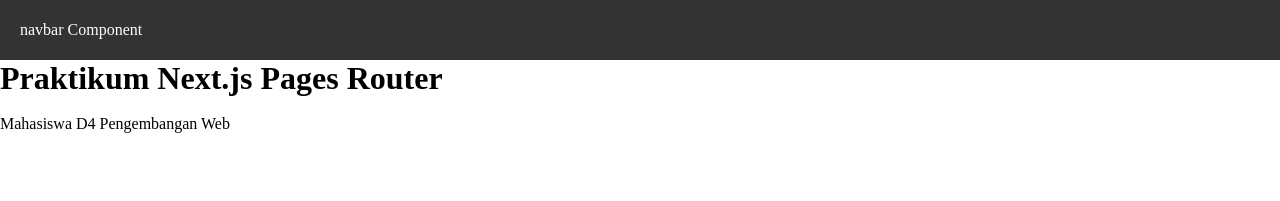
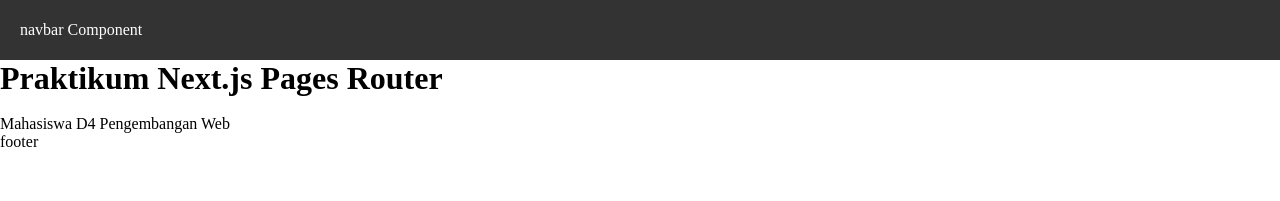
Before and after one commit to 4rdnac/PemrogramanFramework, a Next.js app in the folder Praktikum02/next-routing/: page / in a window 1280 px wide. Shown: the top 201 px of the page. Built offline with nearby package versions, Linux system fonts and the light colour scheme.

Commit message:
P02  Implementasi Layout di _app.tsx

```diff
--- a/Praktikum02/next-routing/src/components/layouts/Appshell/index.tsx
+++ b/Praktikum02/next-routing/src/components/layouts/Appshell/index.tsx
@@ -8,6 +8,7 @@
     <main>
       <Navbar />
       {children}
+      <div>footer</div>
     </main>
   );
 };
--- a/Praktikum02/next-routing/src/pages/_app.tsx
+++ b/Praktikum02/next-routing/src/pages/_app.tsx
@@ -1,12 +1,14 @@
 import "@/styles/globals.css";
 import type { AppProps } from "next/app";
 import Navbar from "@/components/layouts/navbar";
+import AppShell from "@/components/layouts/Appshell";
 
 export default function App({ Component, pageProps }: AppProps) {
   return (
     <div>
-      <Navbar />
-      <Component {...pageProps} />
+      <AppShell>
+        <Component {...pageProps} />
+      </AppShell>
     </div>
   );
 }
```
